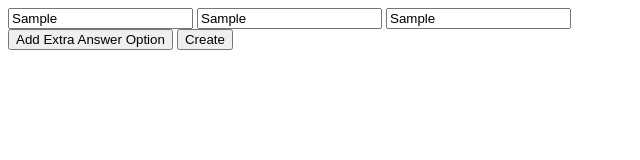
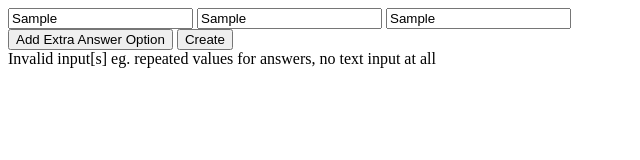
Before and after one commit to KingOnFire/kervey, a website: page public/create.html in a window 1280 px wide. Both pictures are taken after typing "Sample", "Sample", "Sample" into the empty fields and a click on the button "Create". Shown: the whole page, without its empty margins (0-640 px from the left). Drawn offline with Linux system fonts and the light colour scheme; no server answers.

Commit message:
added error checking for invalid inputs when creating a survey

```diff
--- a/public/create.html
+++ b/public/create.html
@@ -17,6 +17,7 @@
         </div>
         <button id="add">Add Extra Answer Option</button>
         <button id="create">Create</button>
+        <div id="error"></div>
     </form>
 </body>
 </html>
--- a/public/create.js
+++ b/public/create.js
@@ -20,6 +20,9 @@ document.querySelector("#create").addEventListener("click", () => {
 
     answers = []
     document.querySelectorAll(".answer").forEach(element => {
+        if (!element.value || answers.includes(element.value) || !document.querySelector("#question").value) {
+            document.querySelector("#error").innerText = "Invalid input[s] eg. repeated values for answers, no text input at all"
+        }
         answers.push(element.value)
     })
     fetch("/create", {
```
